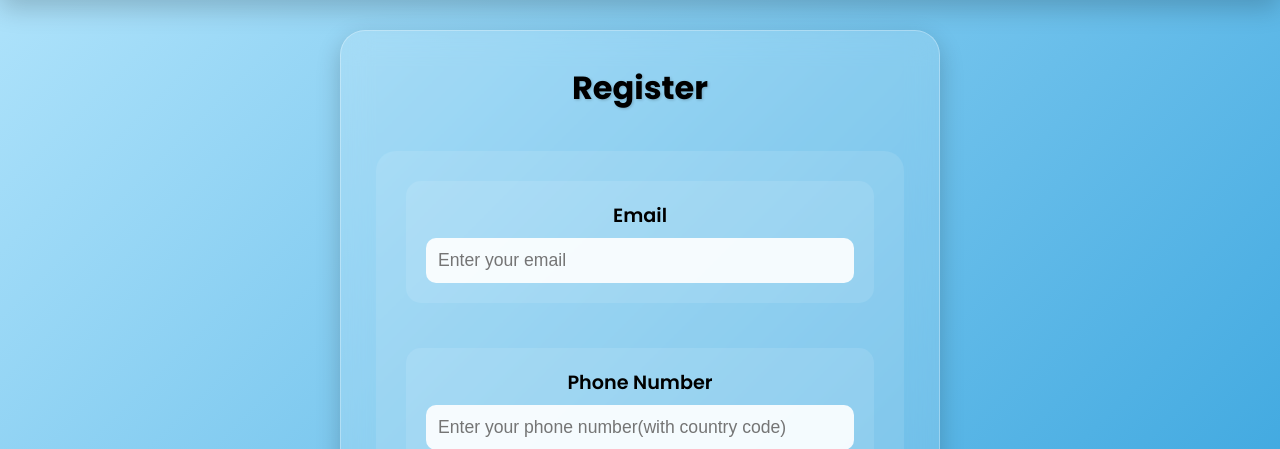
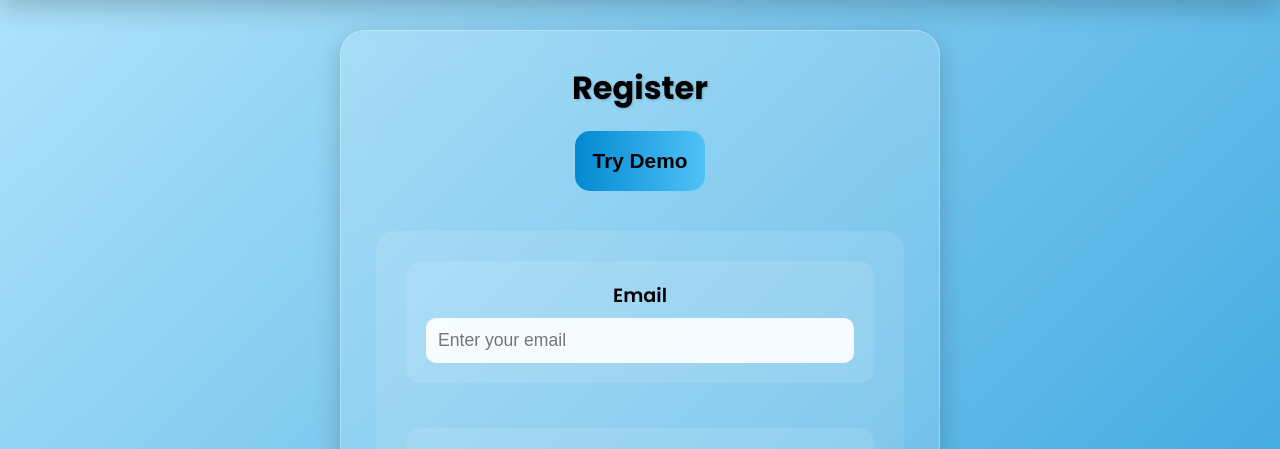
Before and after one commit to Aarab18/LeakSentry, a Flask app: page /register in a window 1280 px wide. Shown: the part 90-539 px from the top of the page. Run offline with Flask 3, Linux system fonts and the light colour scheme; parts of the project's set-up code (start-up, migrations or seed data) failed here and were passed over.

Commit message:
Added Demo for loggin in without registering

```diff
--- a/templates/register.html
+++ b/templates/register.html
@@ -31,6 +31,9 @@
 
     <main class="card">
         <h2>Register</h2>
+        <div class="demo-option">
+            <button id="demoBtn" class="btn">Try Demo</button>
+        </div>
         {% with messages = get_flashed_messages(with_categories=true) %}
             {% if messages %}
                 {% for category, message in messages %}
@@ -74,5 +77,12 @@
     </footer>
 
     <script src="/static/js/common.js"></script>
+    <script>
+        document.getElementById('demoBtn').addEventListener('click', function() {
+            if (confirm('Proceed to login for a demo experience?')) {
+                window.location.href = '/login';
+            }
+        });
+    </script>
 </body>
 </html>
```
Also changed, not shown: templates/login.html (+0 -62 lines).
